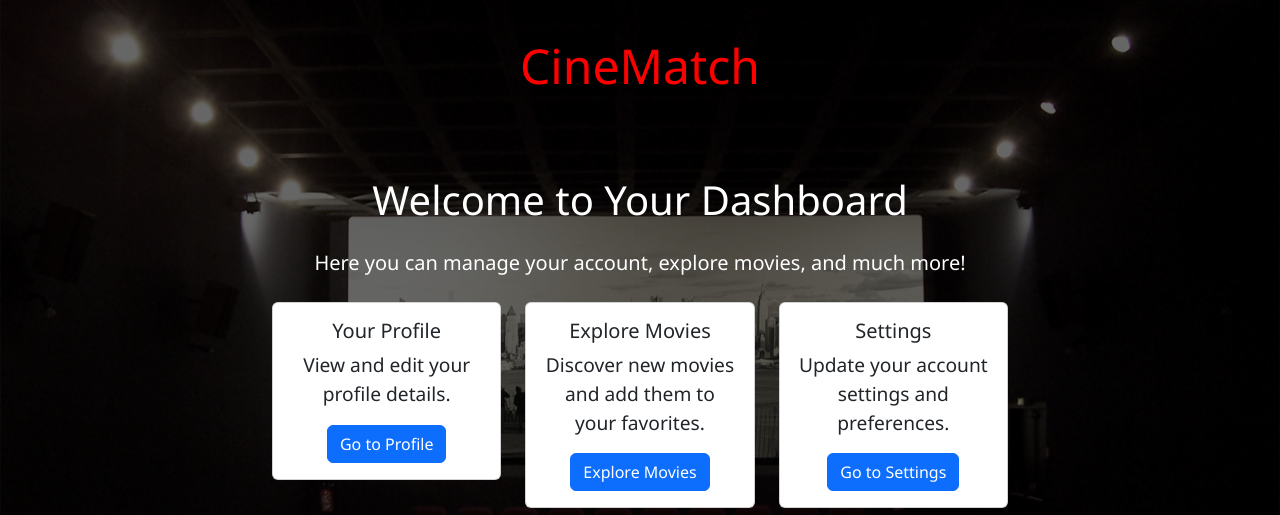
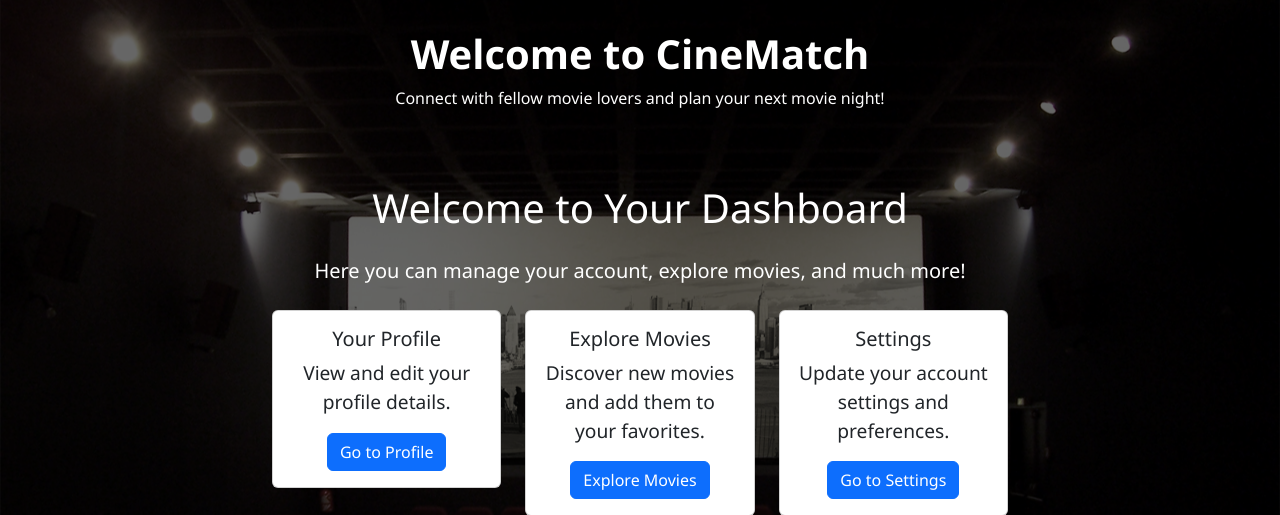
Before and after one commit to nnamyslowska/MyGitProjects, a Flask app: page /dashboard in a window 1280 px wide. Shown: the part 56-571 px from the top of the page. Run offline with Flask 3, Linux system fonts and the light colour scheme; a user stored in the database is signed in.

Commit message:
Refactor dashboard.html to enhance the welcome section with a title and description for improved user engagement.

```diff
--- a/templates/dashboard.html
+++ b/templates/dashboard.html
@@ -36,7 +36,10 @@
 
   <!-- Dashboard Content -->
   <div class="container text-center mt-4">
-    <div class="logo mb-4">CineMatch</div>
+    <div class="mb-4">
+      <h1 class="text-white fw-bold">Welcome to CineMatch</h1>
+      <p class="text-white">Connect with fellow movie lovers and plan your next movie night!</p>
+    </div>
     <div class="row justify-content-center">
       <div class="col-md-8">
         <div class="content">
```
